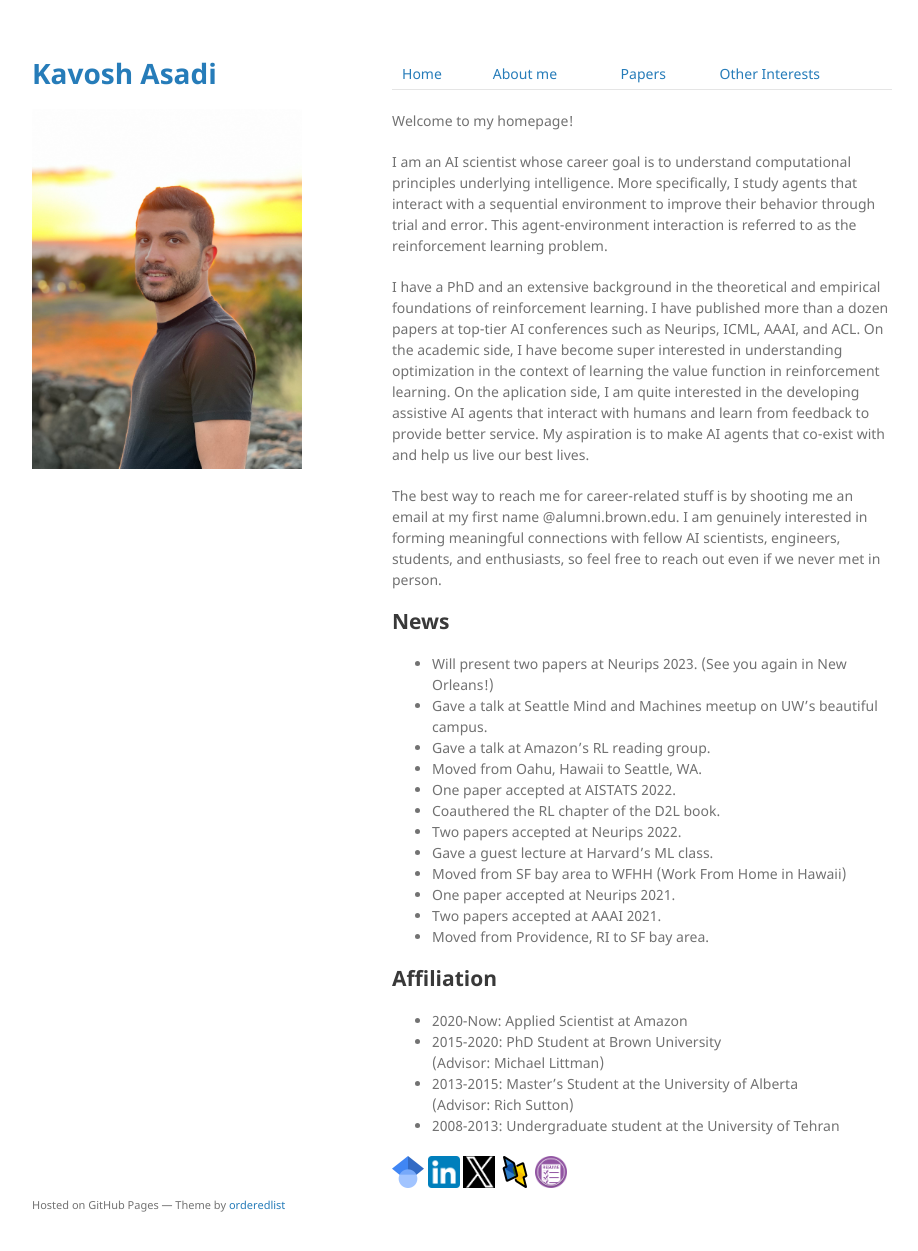
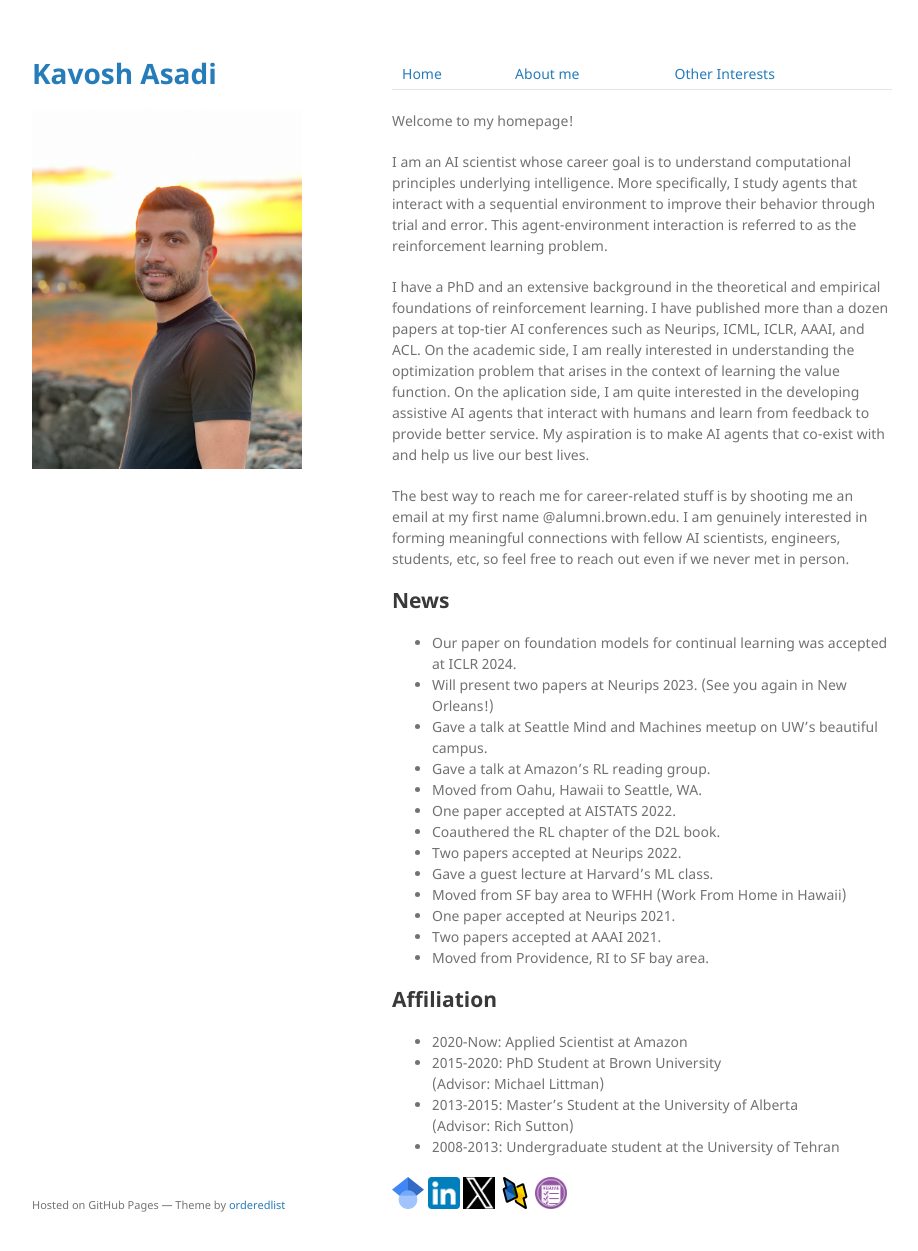
Before and after one commit to kavosh8/kavosh8.github.io, a Jekyll site: the page built from index.md, in a window 1280 px wide and 1284 px high. Shown: the top 1251 px of the window, without its empty margins (178-1096 px from the left). Built offline with Jekyll 4.4.1, drawn with Linux system fonts in a browser that asks for light colours; the repository's description, which GitHub fills in, is left out.

Commit message:
added the ICLR 2024 news

```diff
--- a/index.md
+++ b/index.md
@@ -2,17 +2,18 @@
 layout: default
 ---
 
-[Home](./index.html)|[About me](./another-page.html)|[Papers](./another-page.html)|[Other Interests](./other.html)
+[Home](./index.html)|[About me](./another-page.html)|[Other Interests](./other.html)
 
 Welcome to my homepage!
 
 I am an AI scientist whose career goal is to understand computational principles underlying intelligence. More specifically, I study agents that interact with a sequential environment to improve their behavior through trial and error. This agent-environment interaction is referred to as the reinforcement learning problem.
 
-I have a PhD and an extensive background in the theoretical and empirical foundations of reinforcement learning. I have published more than a dozen papers at top-tier AI conferences such as Neurips, ICML, AAAI, and ACL. On the academic side, I have become super interested in understanding optimization in the context of learning the value function in reinforcement learning. On the aplication side, I am quite interested in the developing assistive AI agents that interact with humans and learn from feedback to provide better service. My aspiration is to make AI agents that co-exist with and help us live our best lives.
+I have a PhD and an extensive background in the theoretical and empirical foundations of reinforcement learning. I have published more than a dozen papers at top-tier AI conferences such as Neurips, ICML, ICLR, AAAI, and ACL. On the academic side, I am really interested in understanding the optimization problem that arises in the context of learning the value function. On the aplication side, I am quite interested in the developing assistive AI agents that interact with humans and learn from feedback to provide better service. My aspiration is to make AI agents that co-exist with and help us live our best lives.
 
-The best way to reach me for career-related stuff is by shooting me an email at my first name @alumni.brown.edu. I am genuinely interested in forming meaningful connections with fellow AI scientists, engineers, students, and enthusiasts, so feel free to reach out even if we never met in person.
+The best way to reach me for career-related stuff is by shooting me an email at my first name @alumni.brown.edu. I am genuinely interested in forming meaningful connections with fellow AI scientists, engineers, students, etc, so feel free to reach out even if we never met in person.
 
 ## News
+* 	Our paper on foundation models for continual learning was accepted at ICLR 2024.
 *   Will present two papers at Neurips 2023. (See you again in New Orleans!)
 *   Gave a talk at Seattle Mind and Machines meetup on UW's beautiful campus.
 *   Gave a talk at Amazon's RL reading group.
```
Also changed, not shown: another-page.md (+1 -1 lines), other.md (+1 -1 lines).
